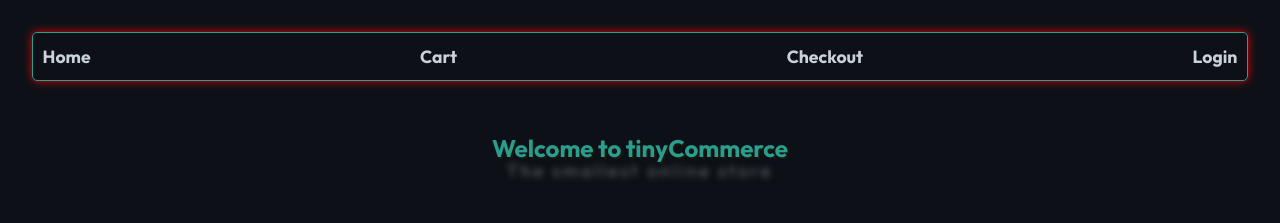
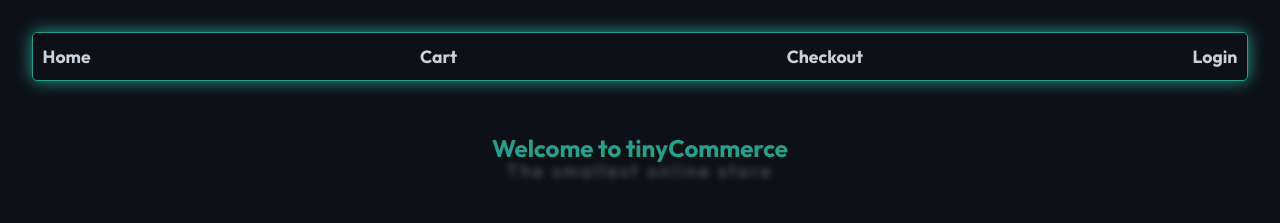
Before and after one commit to davidxv15/Tiny-Commerce, a website: page index.html in a window 1280 px wide. Shown: the top 223 px of the page. Drawn offline with Linux system fonts and the light colour scheme; a web font is replaced by a local one.

Commit message:
style(.nav): set Glow root var

```diff
--- a/styles.css
+++ b/styles.css
@@ -29,7 +29,7 @@
   /* --shadow: 0 4px 10px rgba(0, 0, 0, 0.1); */
   --transition: 0.2s ease-in-out;
   --container-max: 1200px;
-  --glow: 0 0 8px rgba(238, 2, 2, 0.98);
+  --glow: 0 0 16px var(--green);
 }
 
 * {
```
